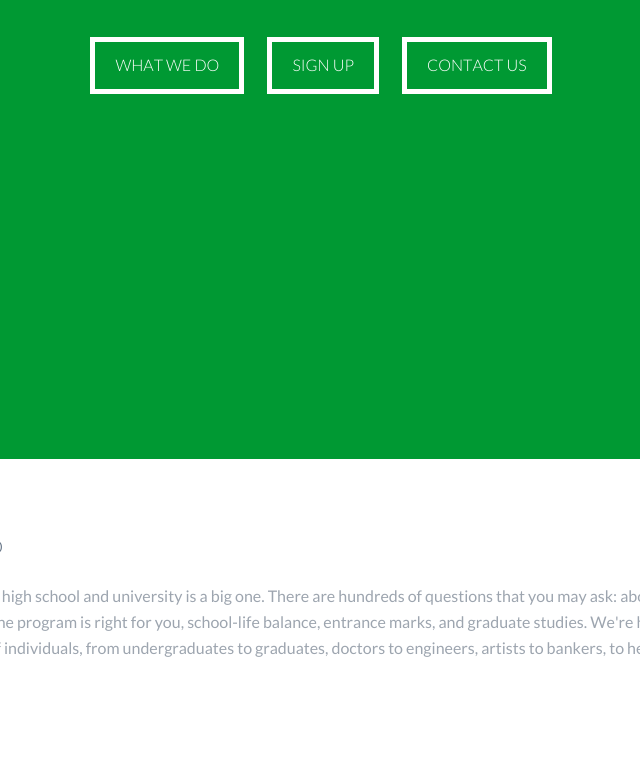
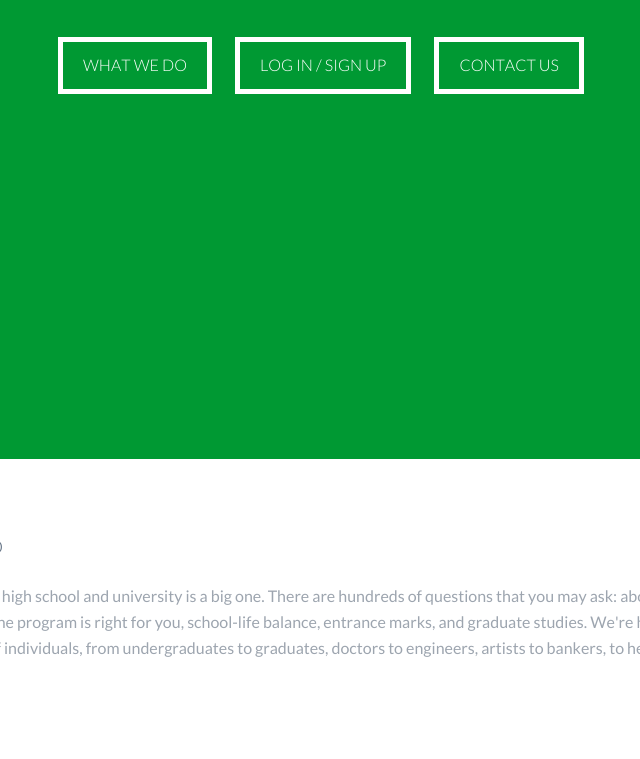
Before and after one commit to chowwwww/transition, a plain HTML site: page index.html in a window 1280 px wide. Shown: the part 341-1100 px from the top of the page, without its empty margins (319-959 px from the left). Drawn offline with nearby package versions, Linux system fonts and the light colour scheme; a script that the page names is missing.

Commit message:
updated signup button

```diff
--- a/index.html
+++ b/index.html
@@ -61,7 +61,7 @@
         <!-- Button-->
         <br>
         <a class="button fade3" href="#WWD">What We DO</a>
-		<a class="button fade3" href="#SU">Sign Up</a>
+		<a class="button fade3" href="#SU">Log In / Sign Up</a>
         <a class="button fade3" href="#CU">Contact Us</a>
       </div>
 
```
